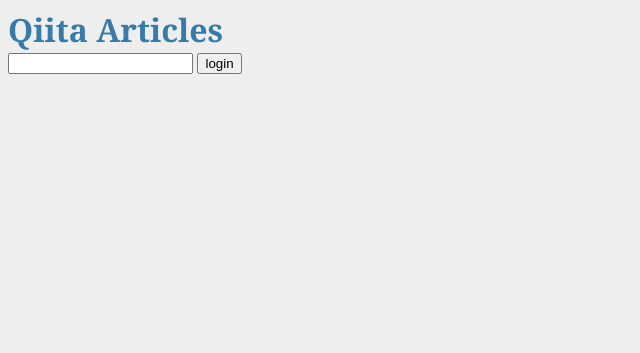
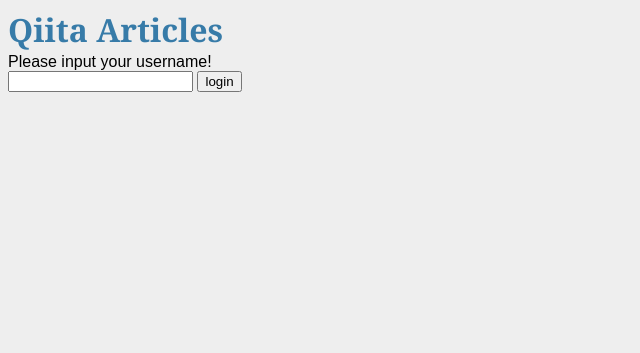
Before and after one commit to whywaita/qiita-collector, a Python web app: template templates/login.html in a window 1280 px wide. Shown: the top 353 px of the page, without its empty margins (0-640 px from the left). Run offline with Jinja, Linux system fonts and the light colour scheme; the template is opened without the code that fills it, so the values that code supplies are empty.

Commit message:
add login sentence

```diff
--- a/templates/login.html
+++ b/templates/login.html
@@ -1,5 +1,6 @@
 {% extends "header.html" %}
 {% block login %}
+  Please input your username!
   <form action="/login" method="POST">
     <input type="text" name="username">
     <input type="submit" value="login">
```
